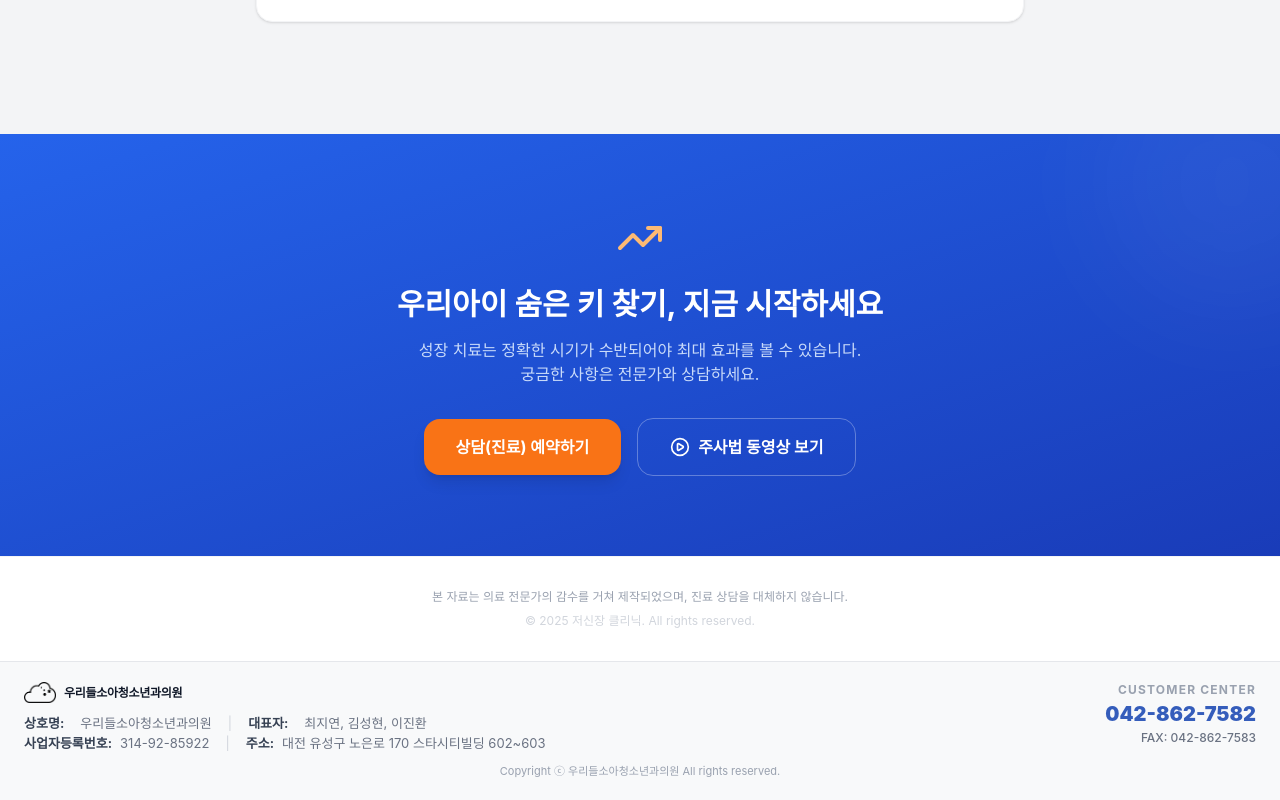
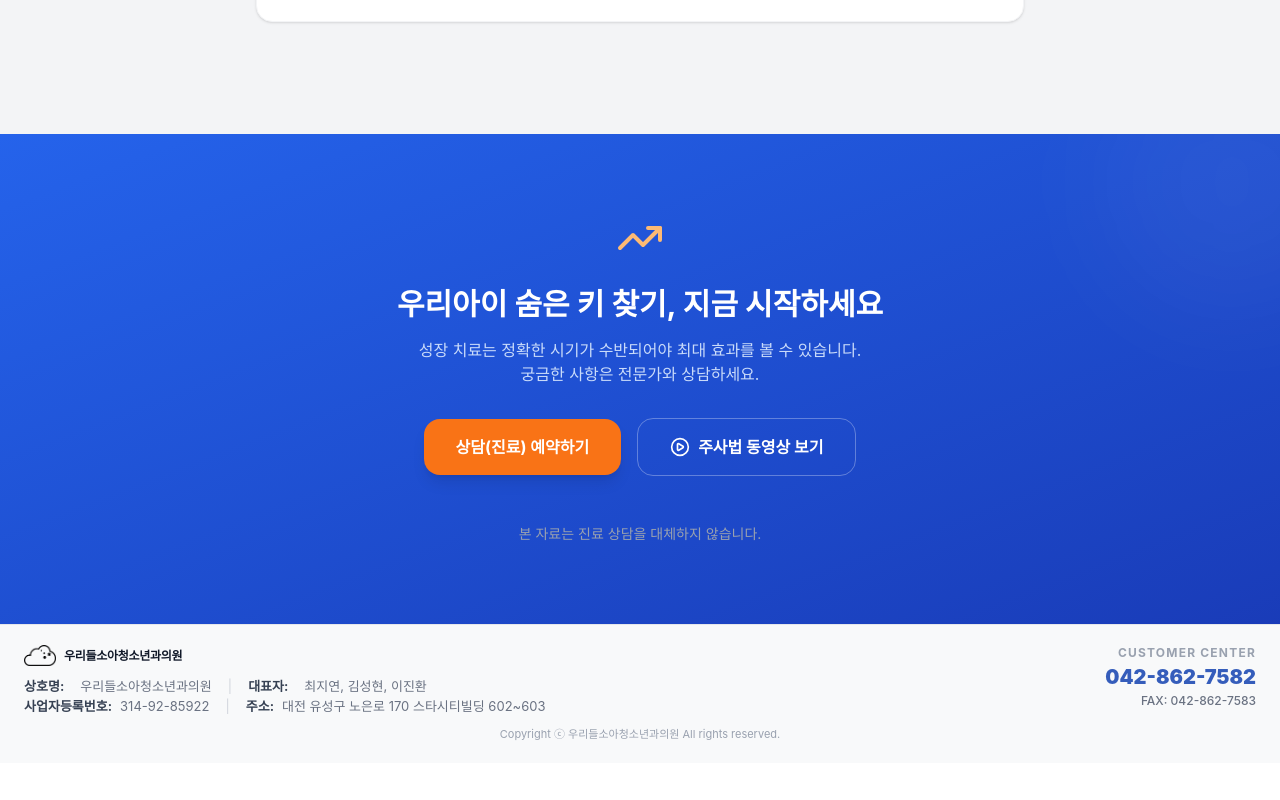
Before and after one commit to hilion0107/puberty, a Next.js app: page /growth in a window 1280 px wide. Shown: the part 4614-5414 px from the top of the page. After the commit the page ends 5377 px from the top, so only its background shows below. Built offline with nearby package versions, Linux system fonts and the light colour scheme; a web font is replaced by a local one.

Commit message:
style(growth): update footer text and layout

```diff
--- a/app/growth/page.tsx
+++ b/app/growth/page.tsx
@@ -182,7 +182,7 @@ export default function GrowthPage() {
                         </h1>
                         <p className="mx-auto mt-6 max-w-2xl text-base leading-relaxed text-gray-600 md:text-lg">
                             저신장증은 치료 시기를 놓치지 않는 것이 가장 중요합니다.
-                            <br />의학적 기준에 맞는 정확한 진단을 통해 맞춤형 성장 플랜을 세워드립니다.
+                            <br />의학적 기준에 맞는 정확한 진단을 통해 <br className="block md:hidden" /> 맞춤형 성장 플랜을 세워드립니다.
                         </p>
                     </motion.div>
 
@@ -470,21 +470,13 @@ export default function GrowthPage() {
                             주사법 동영상 보기
                         </a>
                     </div>
+                    <p className="mt-12 text-sm text-gray-400">
+                        본 자료는 진료 상담을 대체하지 않습니다.
+                    </p>
                 </motion.div>
             </section>
 
-            {/* ─── Footer ─── */}
-            <footer className="border-t border-gray-100 bg-white py-8">
-                <div className="mx-auto max-w-6xl px-6 text-center">
-                    <p className="text-xs text-gray-400">
-                        본 자료는 의료 전문가의 감수를 거쳐 제작되었으며, 진료 상담을 대체하지
-                        않습니다.
-                    </p>
-                    <p className="mt-2 text-xs text-gray-300">
-                        © 2025 저신장 클리닉. All rights reserved.
-                    </p>
-                </div>
-            </footer>
+
         </main>
     );
 }
```
